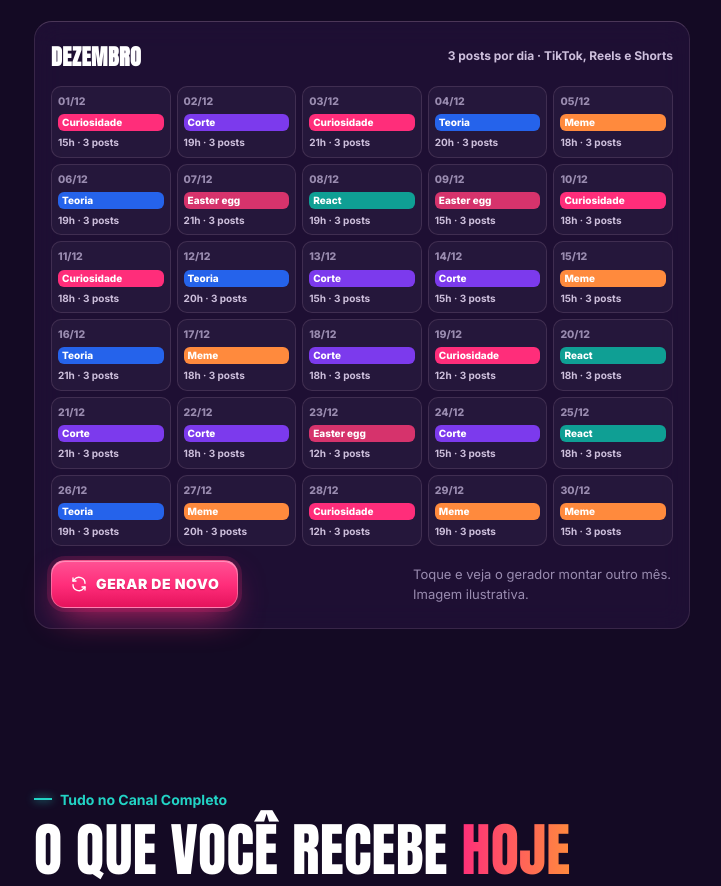
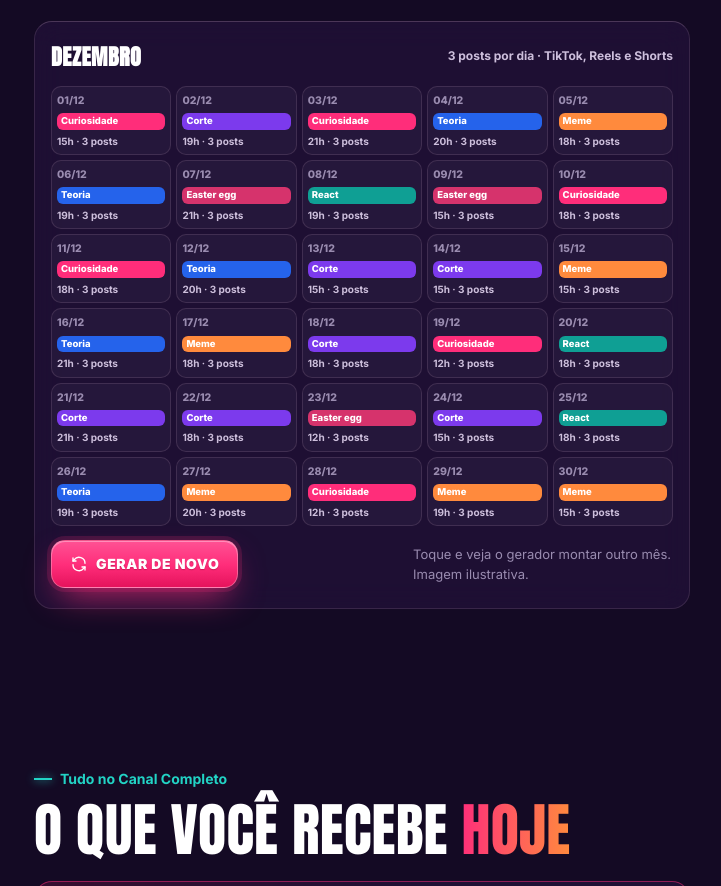
Before and after one commit to z4zin8754/canal-vice-city, a plain HTML site: page index.html in a window 1280 px wide. Shown: the part 6013-6899 px from the top of the page, without its empty margins (278-999 px from the left). Drawn offline with Linux system fonts and the light colour scheme.

Commit message:
Update index.html

```diff
--- a/index.html
+++ b/index.html
@@ -289,11 +289,11 @@ footer p+p{margin-top:8px}
 .gen-h{display:flex;justify-content:space-between;align-items:center;gap:10px;margin-bottom:12px;flex-wrap:wrap}
 .gen-h b{font-family:Anton,Impact,sans-serif;font-size:22px;text-transform:uppercase;letter-spacing:.5px}
 .gen-h span{font-size:12px;font-weight:700;color:var(--mut)}
-.cal{display:grid;grid-template-columns:repeat(5,1fr);gap:6px}
-.day{border-radius:10px;background:rgba(255,255,255,.04);border:1px solid var(--line);padding:7px 6px 6px;min-height:62px;display:flex;flex-direction:column;gap:4px;transition:transform .35s cubic-bezier(.2,.8,.2,1.2),opacity .35s}
+.cal{display:grid;grid-template-columns:repeat(5,minmax(0,1fr));gap:5px}
+.day{min-width:0;border-radius:10px;background:rgba(255,255,255,.04);border:1px solid var(--line);padding:6px 5px 5px;min-height:62px;display:flex;flex-direction:column;gap:4px;transition:transform .35s cubic-bezier(.2,.8,.2,1.2),opacity .35s}
 .day.pop{opacity:0;transform:scale(.6)}
 .day i{font-style:normal;font-size:10.5px;font-weight:800;color:var(--dim)}
-.day em{font-style:normal;font-size:10px;font-weight:800;color:#fff;border-radius:6px;padding:3px 4px;background:var(--c);line-height:1.1;white-space:nowrap;overflow:hidden;text-overflow:ellipsis}
+.day em{font-style:normal;font-size:9.5px;font-weight:800;color:#fff;border-radius:6px;padding:3px 4px;background:var(--c);line-height:1.1;white-space:nowrap;overflow:hidden;text-overflow:ellipsis}
 .day u{text-decoration:none;font-size:10px;font-weight:700;color:var(--mut)}
 .gen-f{display:flex;gap:10px;align-items:center;justify-content:space-between;margin-top:14px;flex-wrap:wrap}
 .gen-f .btn{font-family:inherit;cursor:pointer;width:auto;min-height:48px;padding:10px 18px;font-size:14px;flex-direction:row;gap:8px;margin:0}
```
